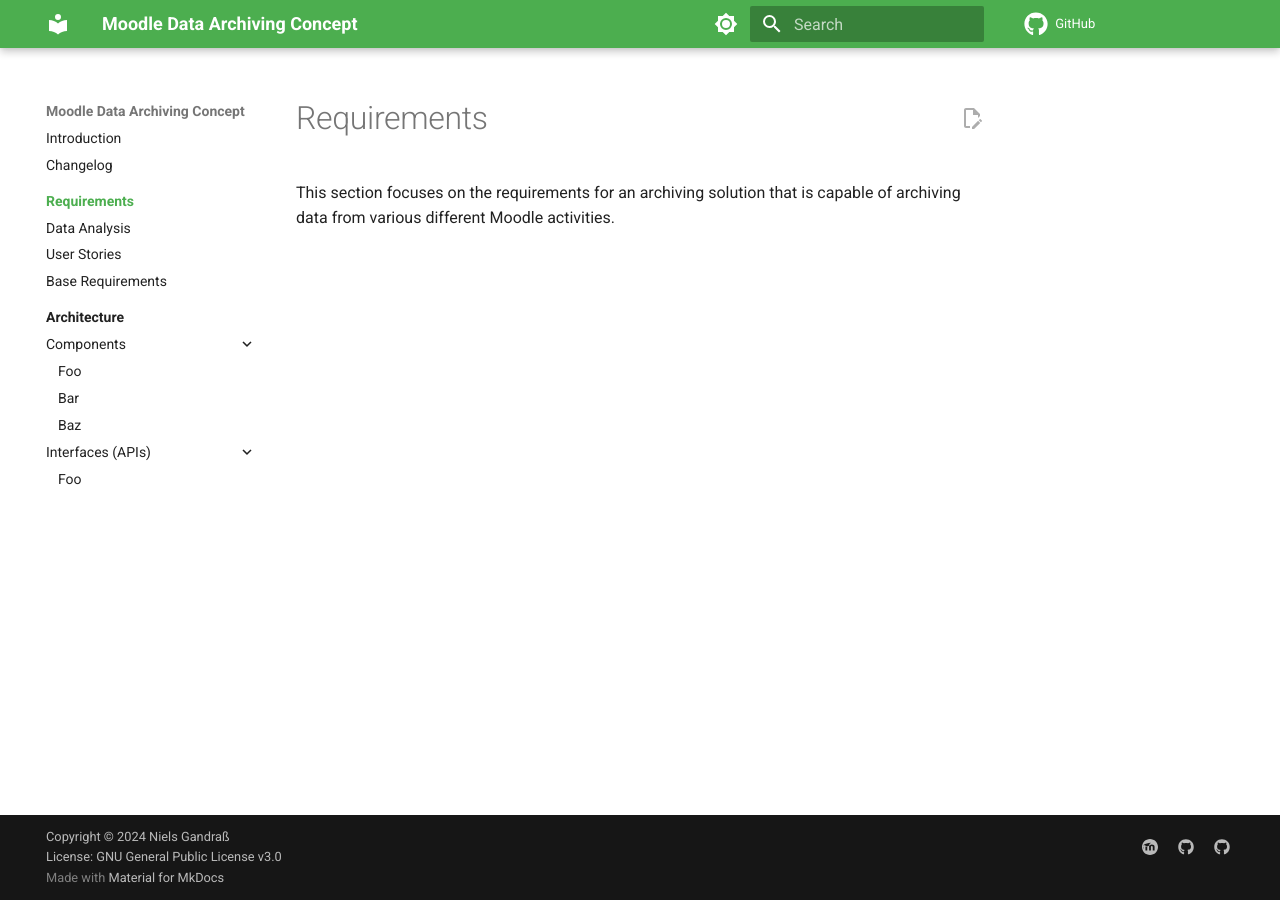
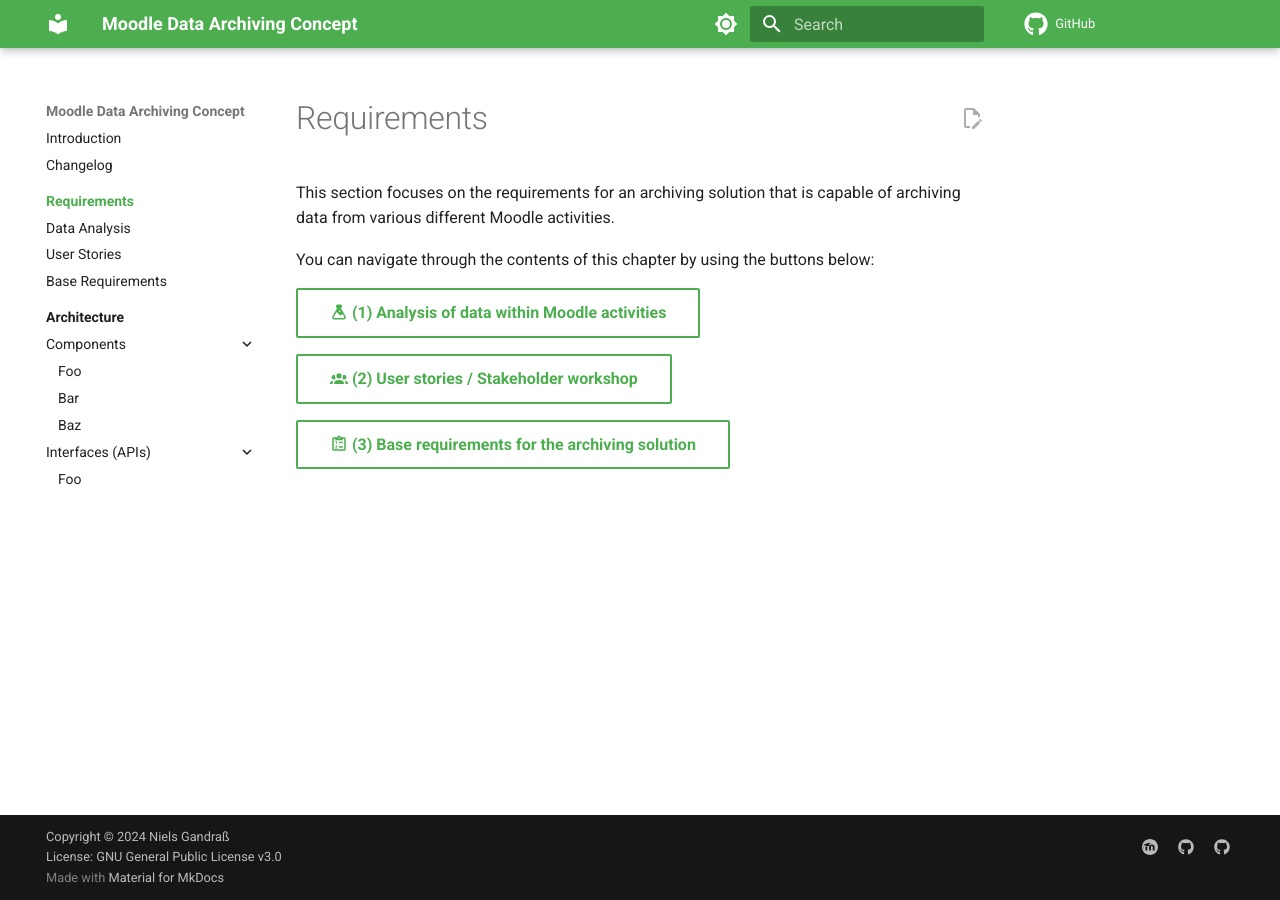
Before and after one commit to ngandrass/moodle-data-archiving-concept, an MkDocs documentation site: the page built from docs/requirements/index.md, in a window 1280 px wide. Built offline with MkDocs 1.6.1 and Material for MkDocs 9.7.7, drawn with Linux system fonts in a browser that asks for light colours; comment, search, counter and statistics services are not loaded.

Commit message:
Create index page for requirements section

```diff
--- a/docs/requirements/index.md
+++ b/docs/requirements/index.md
@@ -2,3 +2,11 @@
 
 This section focuses on the requirements for an archiving solution that is capable of archiving data from various
 different Moodle activities.
+
+You can navigate through the contents of this chapter by using the buttons below:
+
+[:material-flask: (1) Analysis of data within Moodle activities](data-analysis){ .md-button }
+
+[:material-account-group: (2) User stories / Stakeholder workshop](user-stories){ .md-button }
+
+[:material-clipboard-list-outline: (3) Base requirements for the archiving solution](base-requirements){ .md-button }
```
